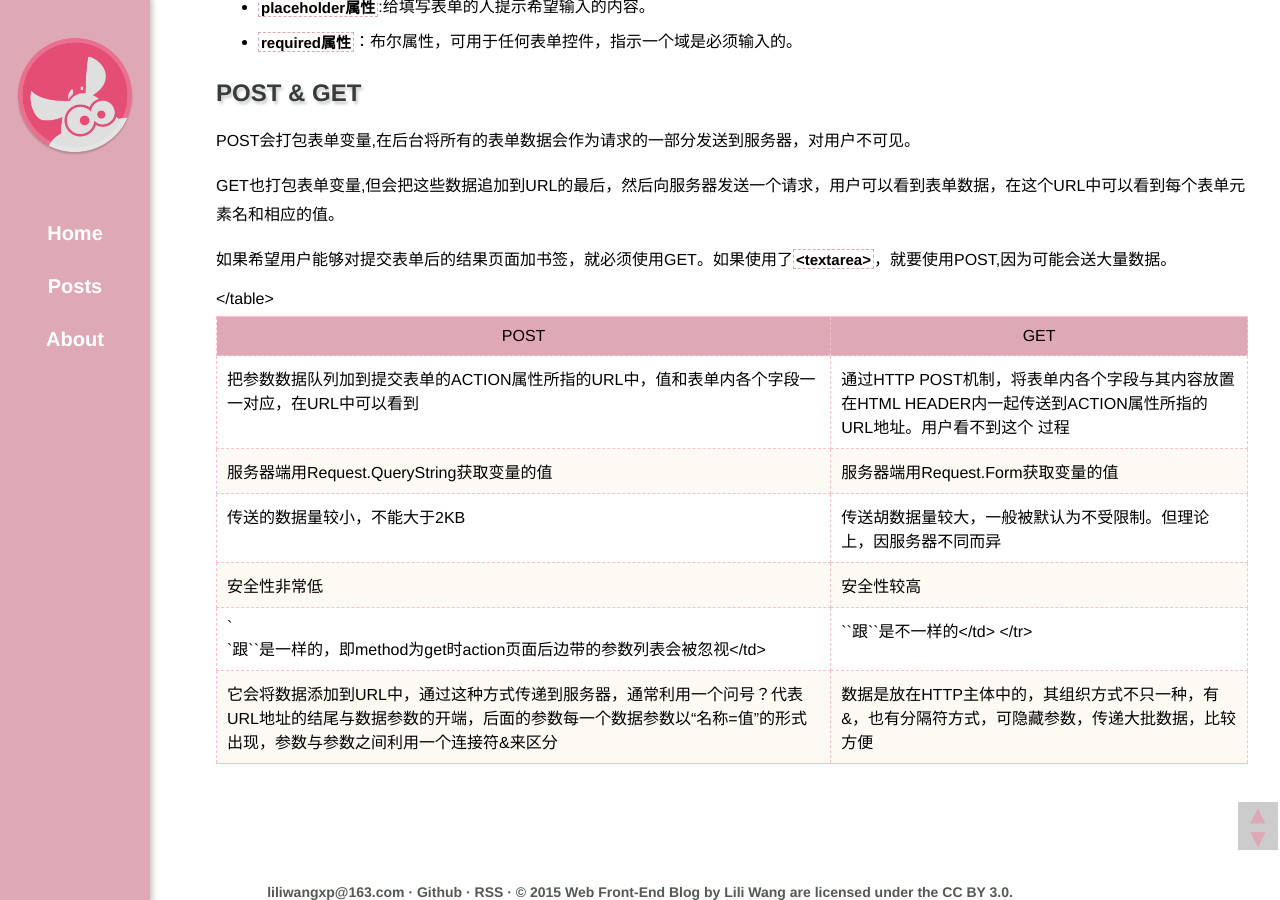
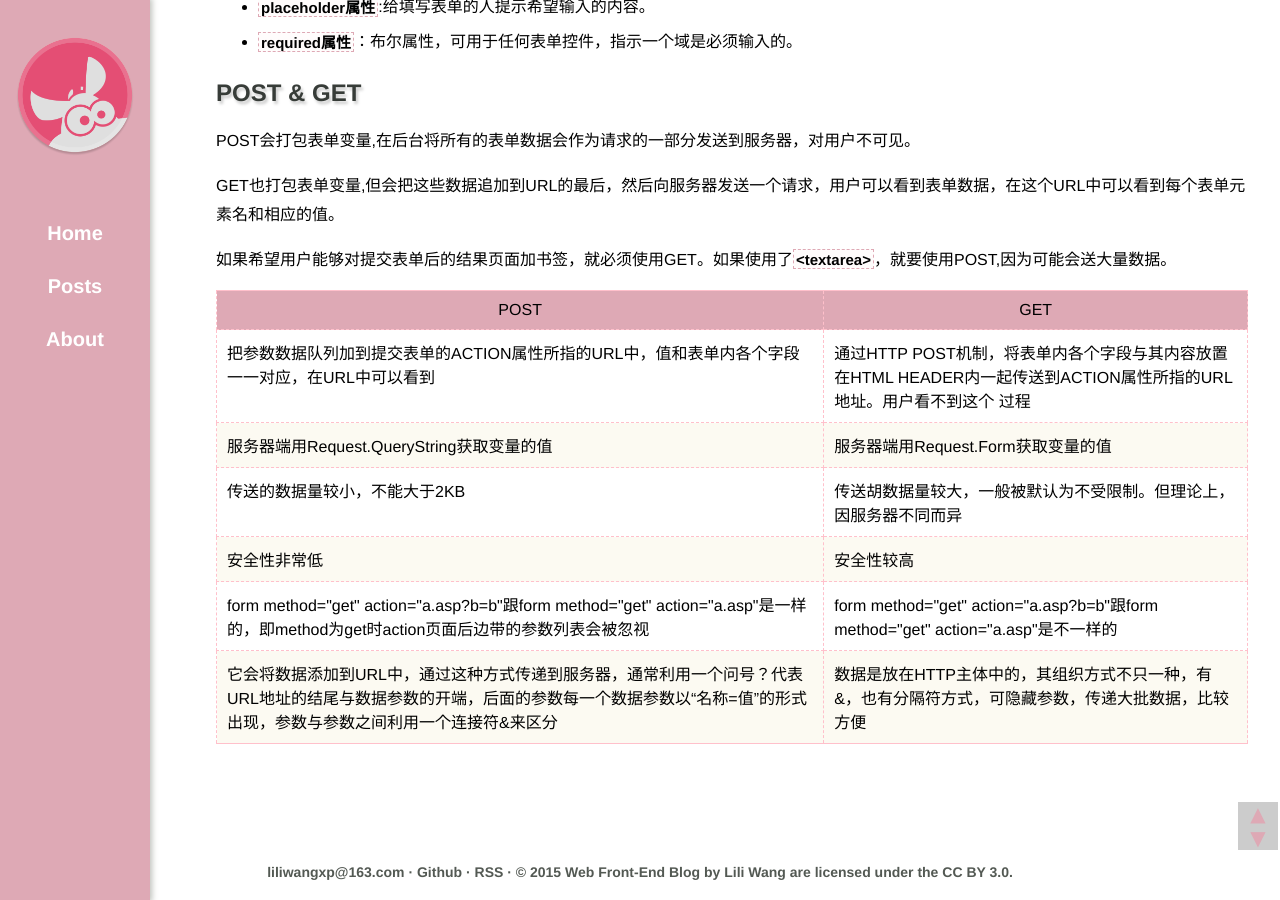
Before and after one commit to Gemini-wang/blog, a Jekyll site: the page built from _posts/2015-02-20-HTML-post-and-get.md, in a window 1280 px wide and 900 px high, scrolled down 1640 px. Built offline with Jekyll 4.4.1, drawn with Linux system fonts in a browser that asks for light colours; nearby versions of some CDN libraries; library files that are not in the unit come from our copies; Markdown is read by kramdown in place of the engine named in the settings; comment, search, counter and statistics services are not loaded.

Commit message:
Update 2015-02-20-HTML-post-and-get.md

```diff
--- a/_posts/2015-02-20-HTML-post-and-get.md
+++ b/_posts/2015-02-20-HTML-post-and-get.md
@@ -88,8 +88,8 @@ GET也打包表单变量,但会把这些数据追加到URL的最后，然后向
 	  <td>安全性较高</td>
    </tr>
    <tr>
-      <td>`<form method="get" action="a.asp?b=b">`跟`<form method="get" action="a.asp">`是一样的，即method为get时action页面后边带的参数列表会被忽视</td>
-	  <td>`<form method="get" action="a.asp?b=b">`跟`<form method="get" action="a.asp">`是不一样的</td>
+       <td>form method="get" action="a.asp?b=b"跟form method="get" action="a.asp"是一样的，即method为get时action页面后边带的参数列表会被忽视</td>
+	  <td>form method="get" action="a.asp?b=b"跟form method="get" action="a.asp"是不一样的</td>
    </tr>
    <tr>
       <td>它会将数据添加到URL中，通过这种方式传递到服务器，通常利用一个问号？代表URL地址的结尾与数据参数的开端，后面的参数每一个数据参数以“名称=值”的形式出现，参数与参数之间利用一个连接符&来区分</td>
```
